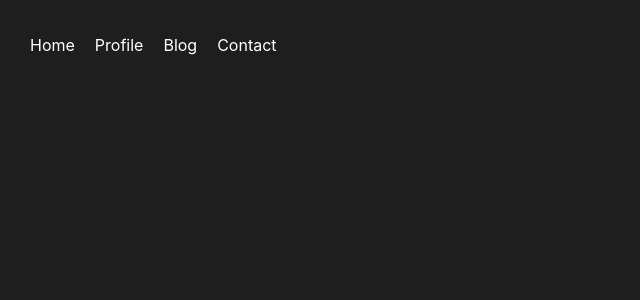
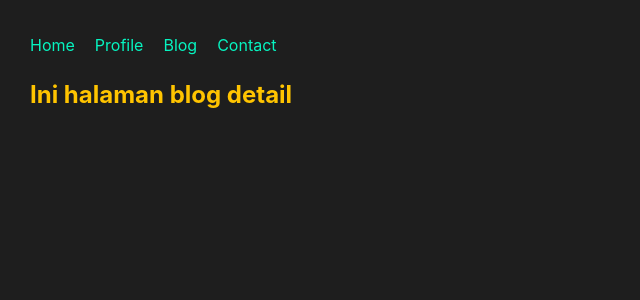
Before and after one commit to indrayanipitri/the-react-project, a React (Create React App) app: page /blog/1 in a window 1280 px wide. Shown: the top 300 px of the page, without its empty margins (0-640 px from the left). Built offline with nearby package versions, Linux system fonts and the light colour scheme.

Commit message:
create blogDetail

```diff
--- a/src/App.css
+++ b/src/App.css
@@ -16,9 +16,27 @@ nav li {
 
 nav ul a {
     text-decoration: none;
+    color: rgb(6, 244, 192);
+
+}
+
+nav ul a:hover {
     color: white;
 }
 
 section ul {
     color: white;
 }
+
+h1 {
+    color: rgb(255, 196, 0);
+}
+
+a {
+    color: white;
+    text-decoration: none;
+}
+
+a:hover {
+    color: yellow;
+}
--- a/src/App.js
+++ b/src/App.js
@@ -2,6 +2,7 @@
 import { Link, Route, Routes } from 'react-router-dom';
 import './App.css';
 import Blog from './pages/Blog';
+import BlogDetail from './pages/BlogDetail';
 import Contact from './pages/Contact';
 import Home from './pages/Home';
 import Profile from './pages/Profile';
@@ -21,6 +22,7 @@ function App() {
       <Route path='/' element={<Home />}/>
       <Route path='profile' element={<Profile />}/>
       <Route path='blog' element={<Blog />}/>
+      <Route path='blog/:id' element={<BlogDetail />}/>
       <Route path='contact' element={<Contact />}/>
     </Routes>
     </>
--- a/src/pages/Blog.js
+++ b/src/pages/Blog.js
@@ -1,4 +1,5 @@
 import { useState, useEffect } from 'react'
+import { Link } from 'react-router-dom';
 
 export default function Blog() {
     const [articles, setArticles] = useState([]);
@@ -22,11 +23,18 @@ export default function Blog() {
             <h1>Blog Page</h1>
             <p>berikut tulisan-tulisan yang aku buat ketika aku sedang sedih : </p>
 
-            {loading ? <i> tunggu ya sist</i> : <div>
+            {loading ? <i> tunggu ya sist..</i> : <div>
             <p>-- eh tapi bohong hehe..</p>
             <ul>
             {articles.map(function(article) {
-                return <li key={article.id}> {article.title}</li>
+                return <article key={article.id}>
+                    <li>
+                        <p>
+                            <Link to={`/blog/${article.id}`}>{article.title}</Link>
+                        </p>
+                        <i>{new Date(article.publishedAt).toLocaleDateString()}</i>
+                    </li>
+                </article>
             })}
             </ul>
                 </div> }
--- /dev/null
+++ b/src/pages/BlogDetail.js
@@ -0,0 +1,7 @@
+export default function BlogDetail() {
+    return (
+        <section>
+            <h1>Ini halaman blog detail</h1>
+        </section>
+    )
+}
```
